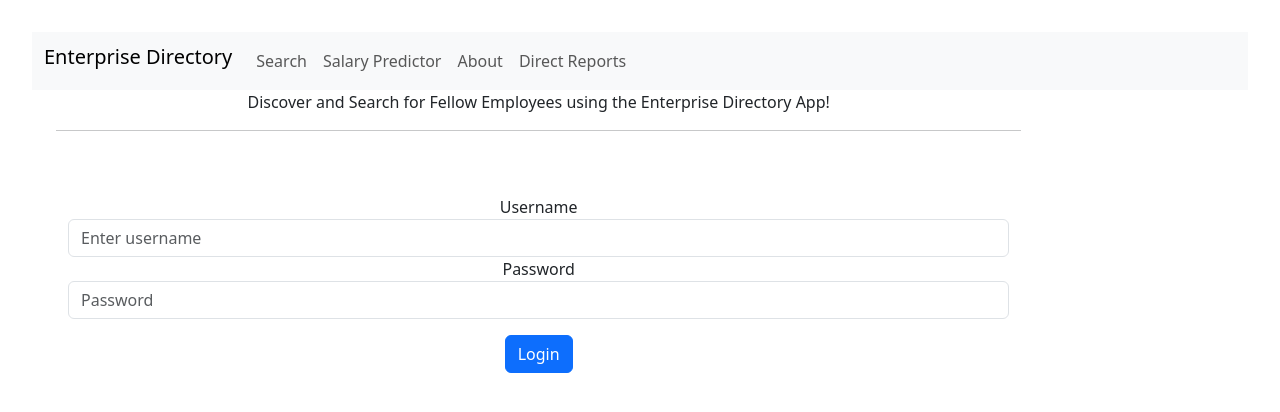
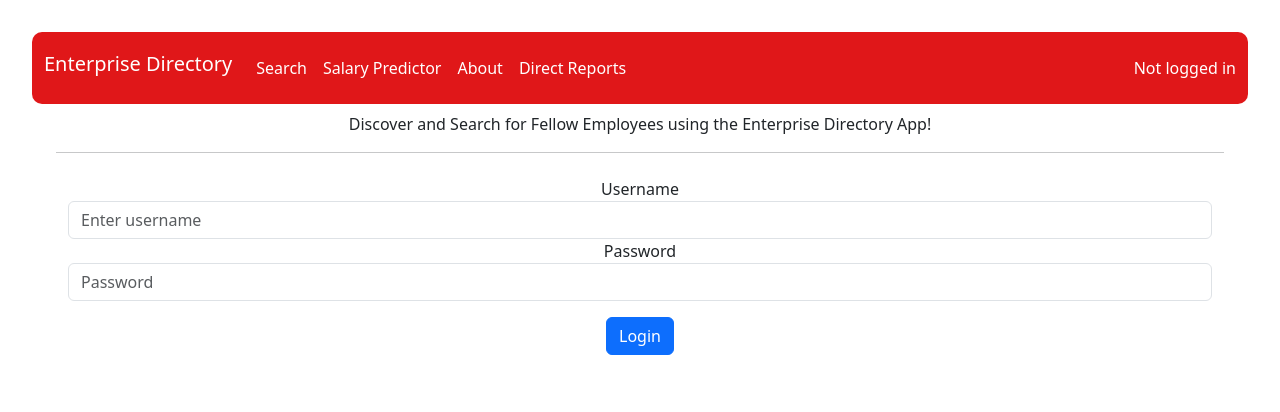
Before and after one commit to farooquif/capstone, a React (Vite) app in the folder reactFrontend/: page /login in a window 1280 px wide. Shown: the top 412 px of the page. Built offline with nearby package versions, Linux system fonts and the light colour scheme.

Commit message:
CSS improvements, and added logged in display

```diff
--- a/reactFrontend/src/App.jsx
+++ b/reactFrontend/src/App.jsx
@@ -1,7 +1,6 @@
-import React, { useState, useEffect } from "react";
-import "./styles/App.css"
+import "./styles/App.css";
 
-import { BrowserRouter as Router, Route, Routes, Link } from "react-router-dom";
+import { BrowserRouter as Router, Route, Routes } from "react-router-dom";
 
 // import sock_data from "./assets/sock.json";
 
@@ -11,6 +10,7 @@ import LoginForm from "./components/LoginForm";
 import Profile from "./components/Profile";
 import Predictor from "./components/Predictor";
 import Reports from "./components/Reports";
+import NavBar from "./components/NavBar"
 
 // Auth Components
 import { AuthProvider } from "./hooks/AuthContext";
@@ -20,52 +20,9 @@ function App() {
   return (
     <>
       <Router>
-        <nav className="navbar navbar-expand-lg bg-body-tertiary">
-          <div className="container-fluid">
-            <h1 className="navbar-brand" href="#">
-              Enterprise Directory
-            </h1>
-            <button
-              className="navbar-toggler"
-              type="button"
-              data-bstoggle="collapse"
-              data-bs-target="#navbarSupportedContent"
-              ariacontrols="navbarSupportedContent"
-              aria-expanded="false"
-              aria-label="Toggle navigation"
-            >
-              <span className="navbar-toggler-icon"></span>
-            </button>
-            <div
-              className="collapse navbar-collapse"
-              id="navbarSupportedContent"
-            >
-              <ul className="navbar-nav me-auto mb-2 mb-lg-0">
-                <li className="nav-item">
-                  <Link className="nav-link" to="/">
-                    Search
-                  </Link>
-                </li>
-                <li className="nav-item">
-                  <Link className="nav-link" to="/predictor">
-                    Salary Predictor
-                  </Link>
-                </li>
-                <li className="nav-item">
-                  <Link className="nav-link" to="/about">
-                    About
-                  </Link>
-                </li>
-                <li className="nav-item">
-                  <Link className="nav-link" to="/reports">
-                    Direct Reports
-                  </Link>
-                </li>
-              </ul>
-            </div>
-          </div>
-        </nav>
-        <main role="main" className="col-md-9 ml-sm-auto col-lg-10 px-md-4">
+        <AuthProvider>
+          <NavBar />
+          <main role="main" className="ml-sm-auto px-md-4 mt-2">
             <div className="container-fluid">
               <div className="row">
                 <p>
@@ -75,20 +32,46 @@ function App() {
 
                 <hr />
 
-              <AuthProvider>
                 <Routes>
-                  <Route path="/" element={<RequireAuth><Search /></RequireAuth>} />
-                  <Route path="/reports" element={<RequireAuth><Reports /></RequireAuth>} />
-                  <Route path="/profile/:id" element={<RequireAuth><Profile /></RequireAuth>} />
-                  <Route path="/predictor" element={<RequireAuth><Predictor /></RequireAuth>} />
+                  <Route
+                    path="/"
+                    element={
+                      <RequireAuth>
+                        <Search />
+                      </RequireAuth>
+                    }
+                  />
+                  <Route
+                    path="/reports"
+                    element={
+                      <RequireAuth>
+                        <Reports />
+                      </RequireAuth>
+                    }
+                  />
+                  <Route
+                    path="/profile/:id"
+                    element={
+                      <RequireAuth>
+                        <Profile />
+                      </RequireAuth>
+                    }
+                  />
+                  <Route
+                    path="/predictor"
+                    element={
+                      <RequireAuth>
+                        <Predictor />
+                      </RequireAuth>
+                    }
+                  />
                   <Route path="/about" element={<About />} />
                   <Route path="/login" element={<LoginForm />} />
                 </Routes>
-              </AuthProvider>
-
               </div>
             </div>
           </main>
+        </AuthProvider>
       </Router>
     </>
   );
--- a/reactFrontend/src/components/LoginForm.jsx
+++ b/reactFrontend/src/components/LoginForm.jsx
@@ -17,7 +17,7 @@ function LoginForm() {
 
   return (
     <div className="container">
-      <form onSubmit={handleLogin} className="mt-5">
+      <form onSubmit={handleLogin} className="mt-2">
         <div className="form-group">
           <label htmlFor="username">Username</label>
           <input
--- /dev/null
+++ b/reactFrontend/src/components/NavBar.jsx
@@ -0,0 +1,94 @@
+import React from "react";
+import { Link } from "react-router-dom";
+import { useAuth } from "../hooks/AuthContext";
+
+const NavBar = () => {
+  const auth = useAuth();
+  const name = auth?.name;
+
+  return (
+    <nav
+      className="navbar navbar-expand-lg nav-fill"
+      style={{
+        background: "rgb(224, 23, 25)",
+        borderRadius: 10,
+      }}
+    >
+      <div
+        className="container-fluid"
+        style={{ justifyContent: "space-between" }}
+      >
+        <div style={{ display: "flex" }}>
+          <h1
+            className="navbar-brand"
+            href="#"
+            style={{
+              color: "white",
+            }}
+          >
+            Enterprise Directory
+          </h1>
+          <div className="collapse navbar-collapse" id="navbarSupportedContent">
+            <ul className="navbar-nav me-auto mb-2 mb-lg-0">
+              <li className="nav-item">
+                <Link
+                  className="nav-link"
+                  style={{
+                    color: "white",
+                  }}
+                  to="/"
+                >
+                  Search
+                </Link>
+              </li>
+              <li className="nav-item">
+                <Link
+                  className="nav-link"
+                  style={{
+                    color: "white",
+                  }}
+                  to="/predictor"
+                >
+                  Salary Predictor
+                </Link>
+              </li>
+              <li className="nav-item">
+                <Link
+                  className="nav-link"
+                  style={{
+                    color: "white",
+                  }}
+                  to="/about"
+                >
+                  About
+                </Link>
+              </li>
+              <li className="nav-item">
+                <Link
+                  className="nav-link"
+                  style={{
+                    color: "white",
+                  }}
+                  to="/reports"
+                >
+                  Direct Reports
+                </Link>
+              </li>
+            </ul>
+          </div>
+        </div>
+        {name ? (
+          <p className="mt-3" style={{ color: "white" }}>
+            Logged in: {name}
+          </p>
+        ) : (
+          <p className="mt-3" style={{ color: "white" }}>
+            Not logged in{name}
+          </p>
+        )}
+      </div>
+    </nav>
+  );
+};
+
+export default NavBar;
--- a/reactFrontend/src/hooks/AuthContext.jsx
+++ b/reactFrontend/src/hooks/AuthContext.jsx
@@ -8,6 +8,7 @@ const AuthContext = createContext(null);
 // Auth provider component that wraps your app components
 export const AuthProvider = ({ children }) => {
   const [id, setId] = useState(null);
+  const [name, setName] = useState(null);
 
   const login = async (username, password) => {
     try {
@@ -24,6 +25,7 @@ export const AuthProvider = ({ children }) => {
       if (response.ok) {
         const data = await response.json();
         setId(data.id);
+        setName(data.name)
       } else {
         throw new Error("Login failed");
       }
@@ -37,7 +39,7 @@ export const AuthProvider = ({ children }) => {
   };
 
   return (
-    <AuthContext.Provider value={{ id, login, logout }}>
+    <AuthContext.Provider value={{ id, name, login, logout }}>
       {children}
     </AuthContext.Provider>
   );
```
Also changed, not shown: 2 other files (tests, documents, lock files or other folders). Lines whose indentation alone changed are shown as unchanged.
